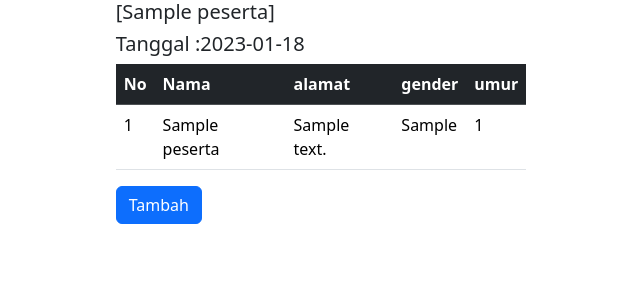
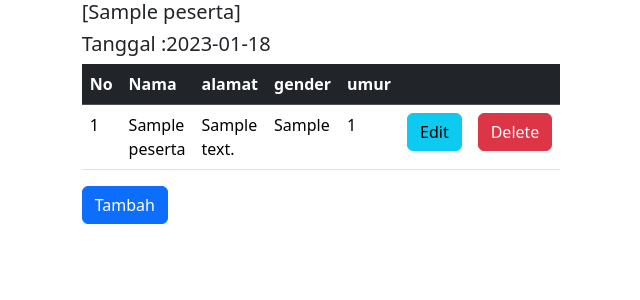
Before and after one commit to lhrprasetyo/flaskfortrainer, a Flask app: page /pendaftar in a window 1280 px wide. Shown: the top 300 px of the page, without its empty margins (319-959 px from the left). Run offline with Flask 2, Linux system fonts and the light colour scheme; tables that the repository leaves empty hold one stand-in row (values such as "Sample post").

Commit message:
feat: membuat button edit dan button delete
membuat dan menyambungkan button delete ke route delete

```diff
--- a/templates/list_pendaftar.html
+++ b/templates/list_pendaftar.html
@@ -1,18 +1,23 @@
 <!DOCTYPE html>
 <html lang="en">
   <head>
-    <meta charset="UTF-8">
-    <meta http-equiv="X-UA-Compatible" content="IE=edge">
-    <meta name="viewport" content="width=device-width, initial-scale=1.0">
+    <meta charset="UTF-8" />
+    <meta http-equiv="X-UA-Compatible" content="IE=edge" />
+    <meta name="viewport" content="width=device-width, initial-scale=1.0" />
     <title>List Pendaftar</title>
-    <link href="https://cdn.jsdelivr.net/npm/bootstrap@5.3.0-alpha1/dist/css/bootstrap.min.css" rel="stylesheet" integrity="sha384-GLhlTQ8iRABdZLl6O3oVMWSktQOp6b7In1Zl3/Jr59b6EGGoI1aFkw7cmDA6j6gD" crossorigin="anonymous">
+    <link
+      href="https://cdn.jsdelivr.net/npm/bootstrap@5.3.0-alpha1/dist/css/bootstrap.min.css"
+      rel="stylesheet"
+      integrity="sha384-GLhlTQ8iRABdZLl6O3oVMWSktQOp6b7In1Zl3/Jr59b6EGGoI1aFkw7cmDA6j6gD"
+      crossorigin="anonymous"
+    />
   </head>
   <body>
     <div class="row">
       <div class="col"></div>
-    <div class="col" >
+      <div class="col">
         <h5>{{lp}}</h5>
-    <h5>Tanggal :{{tgl}} </h5>
+        <h5>Tanggal :{{tgl}}</h5>
         <table class="table">
           <thead class="table-dark">
             <th>No</th>
@@ -20,6 +25,8 @@
             <th>alamat</th>
             <th>gender</th>
             <th>umur</th>
+            <th></th>
+            <th></th>
           </thead>
           <tbody>
             {% for l in lp %}
@@ -29,6 +36,12 @@
               <td>{{l.alamat}}</td>
               <td>{{l.gender}}</td>
               <td>{{l.umur}}</td>
+              <td>
+                <a href="#" class="btn btn-info">Edit</a>
+            </td>
+            <td>
+                <a href="/pendaftar/{{l.id}}/delete" class="btn btn-danger">Delete</a>
+              </td>
             </tr>
             {% endfor %}
           </tbody>
@@ -37,6 +50,10 @@
       </div>
       <div class="col"></div>
     </div>
-    <script src="https://cdn.jsdelivr.net/npm/bootstrap@5.3.0-alpha1/dist/js/bootstrap.bundle.min.js" integrity="sha384-w76AqPfDkMBDXo30jS1Sgez6pr3x5MlQ1ZAGC+nuZB+EYdgRZgiwxhTBTkF7CXvN" crossorigin="anonymous"></script>
+    <script
+      src="https://cdn.jsdelivr.net/npm/bootstrap@5.3.0-alpha1/dist/js/bootstrap.bundle.min.js"
+      integrity="sha384-w76AqPfDkMBDXo30jS1Sgez6pr3x5MlQ1ZAGC+nuZB+EYdgRZgiwxhTBTkF7CXvN"
+      crossorigin="anonymous"
+    ></script>
   </body>
 </html>
```
Lines whose indentation alone changed are shown as unchanged.
